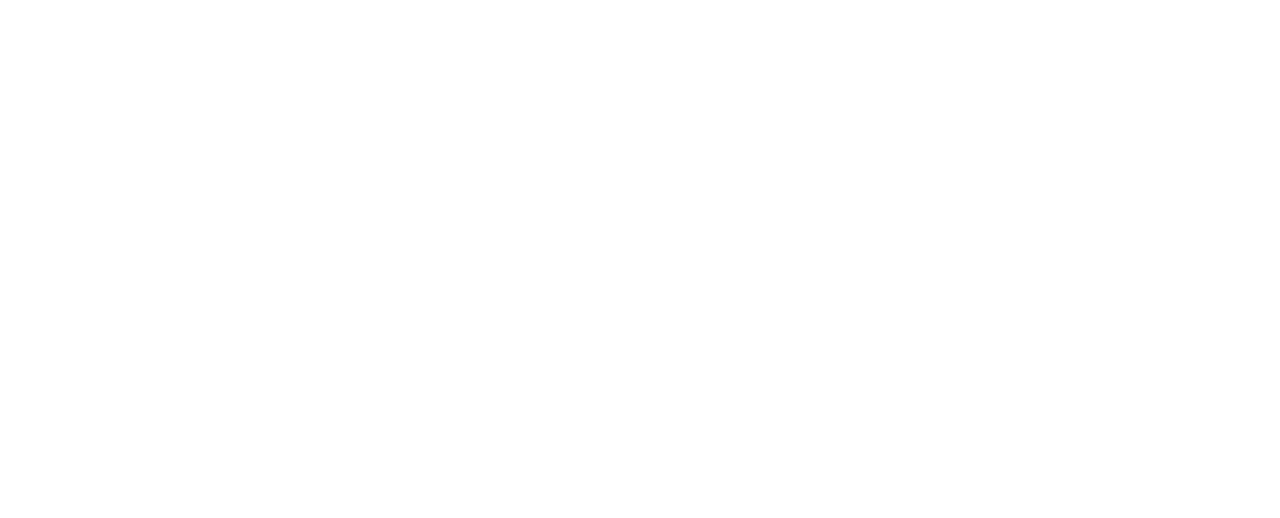
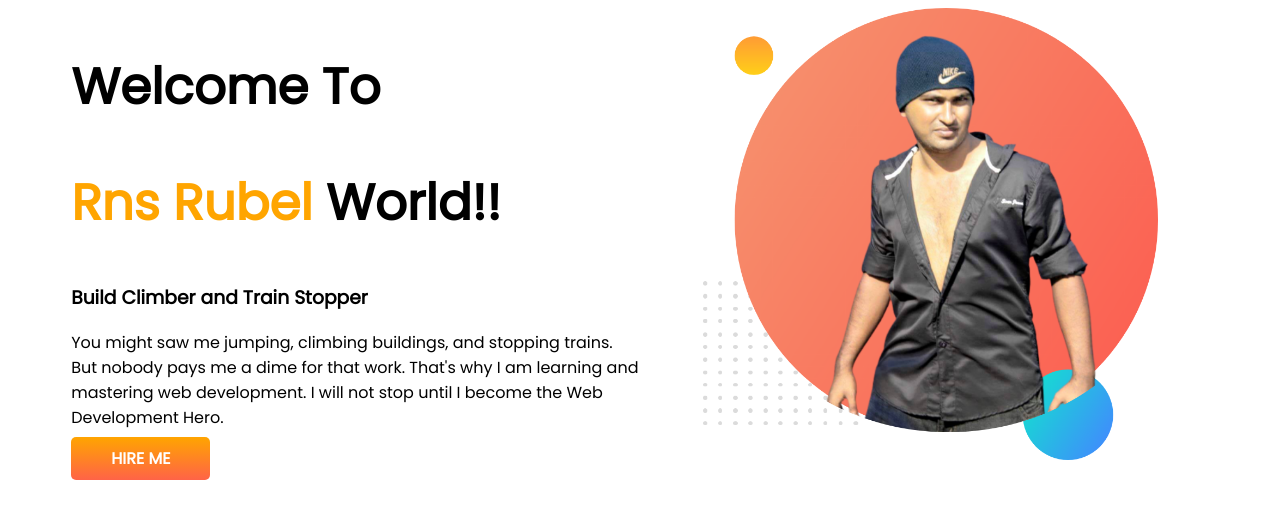
Before and after one commit to RnsRubel/my-portfolio, a plain HTML site: page index.html in a window 1280 px wide. Drawn offline with Linux system fonts and the light colour scheme.

Commit message:
first commit

```diff
--- a/index.html
+++ b/index.html
@@ -4,11 +4,26 @@
     <meta charset="UTF-8">
     <meta http-equiv="X-UA-Compatible" content="IE=edge">
     <meta name="viewport" content="width=device-width, initial-scale=1.0">
-    <title>Rns Rubel</title>
+    <title>Rns Rubel Website</title>
+    <link rel="preconnect" href="https://fonts.googleapis.com">
+    <link rel="preconnect" href="https://fonts.gstatic.com" crossorigin>
+    <link href="https://fonts.googleapis.com/css2?family=Poppins&family=Ubuntu&display=swap" rel="stylesheet">
     <link rel="stylesheet" href="style.css">
 
 </head>
 <body>
+ <section>
+    <div class="half-width">
+        <h1>Welcome To</h1>
+        <h1><span class="orange-color">Rns Rubel</span> World!!</h1>
+        <h3>Build Climber and Train Stopper</h3>
+        <p>You might saw me jumping, climbing buildings, and stopping trains. But nobody pays me a dime for that work. That's why I am learning and mastering web development. I will not stop until I become the Web Development Hero.</p>
+       <a class="link-button" href="https://www.facebook.com/" target="_blank">HIRE ME</a>
+      </div>
+       <div class="half-width">
+        <img src="image/rubel.png" alt="" srcset="">
+       </div>
+ </section>
 
 </body>
 </html>
--- a/style.css
+++ b/style.css
@@ -0,0 +1,28 @@
+body{
+    font-family: 'Poppins', sans-serif;
+}
+ h1{
+     font-size: 50px;
+ }
+ .orange-color{
+     color: orange;
+ }
+ section{
+     display: flex;
+ }
+ .half-width{
+     width: 50%;
+     padding-left: 5%;
+ }
+ .half-width img{
+     width: 80%;
+ }
+ .link-button{
+     text-decoration: none;
+     background-image: linear-gradient(orange, tomato
+      );
+     padding: 10px 40px;
+     border-radius: 5px;
+     color: white;
+     font-weight: 700;
+ }
```
Also changed, not shown: image/rns.png (added), image/rubel.png (added), showoff/14940232_1296159753769198_6635119539018669696_o-removebg-preview.png (added), showoff/16797387_1422013274517178_1595819689289078387_o-removebg-preview.png (added), showoff/16797387_1422013274517178_1595819689289078387_o.jpg (deleted), showoff/20448912_1590686540983183_8431152207973907904_o.jpg (deleted).
